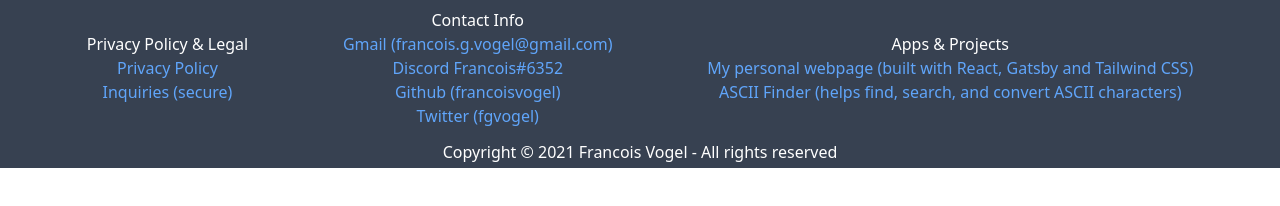
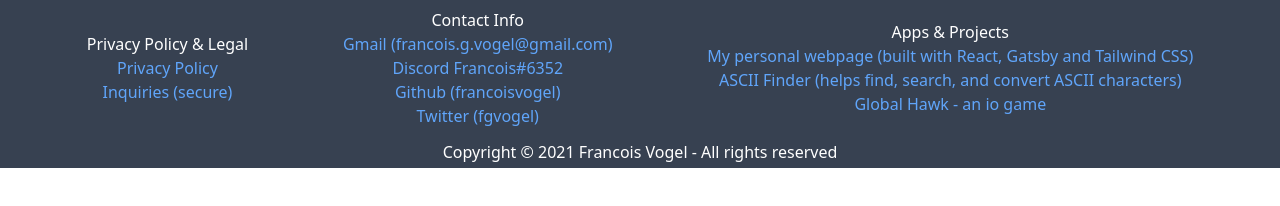
Before and after one commit to francoisvogel/webpage, a Gatsby site: page /footer in a window 1280 px wide. Built offline with nearby package versions, Linux system fonts and the light colour scheme; Gatsby itself is replaced by a stand-in of ours.

Commit message:
added global-hawk

```diff
--- a/src/pages/footer.js
+++ b/src/pages/footer.js
@@ -22,6 +22,7 @@ const Footer = () => {
                     <p>Apps & Projects</p>
                     <Lnk to="https://francoisvogel.io" text="My personal webpage (built with React, Gatsby and Tailwind CSS)" />
                     <Lnk to="https://asciifinder.francoisvogel.io" text="ASCII Finder (helps find, search, and convert ASCII characters)" />
+                    <Lnk to="https://global-hawk.herokuapp.com" text="Global Hawk - an io game" />
                 </div>
             </div>
             <p class="text-center p-1">Copyright © 2021 Francois Vogel - All rights reserved</p>
```
